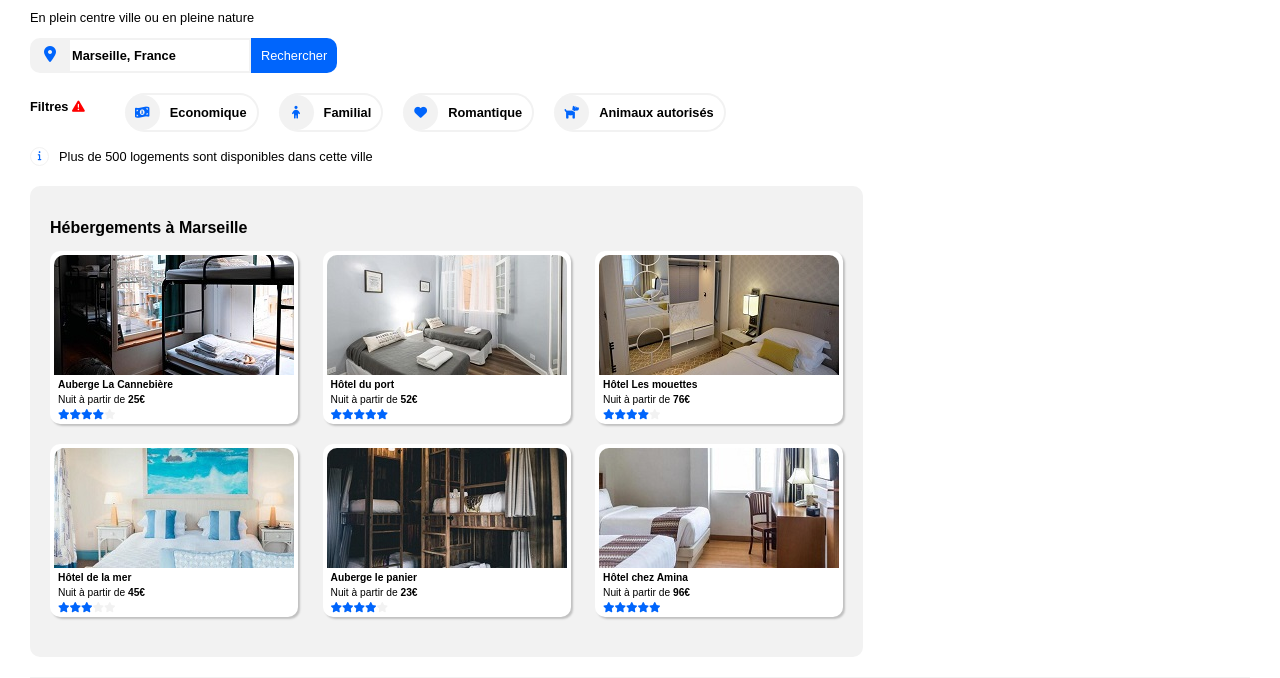
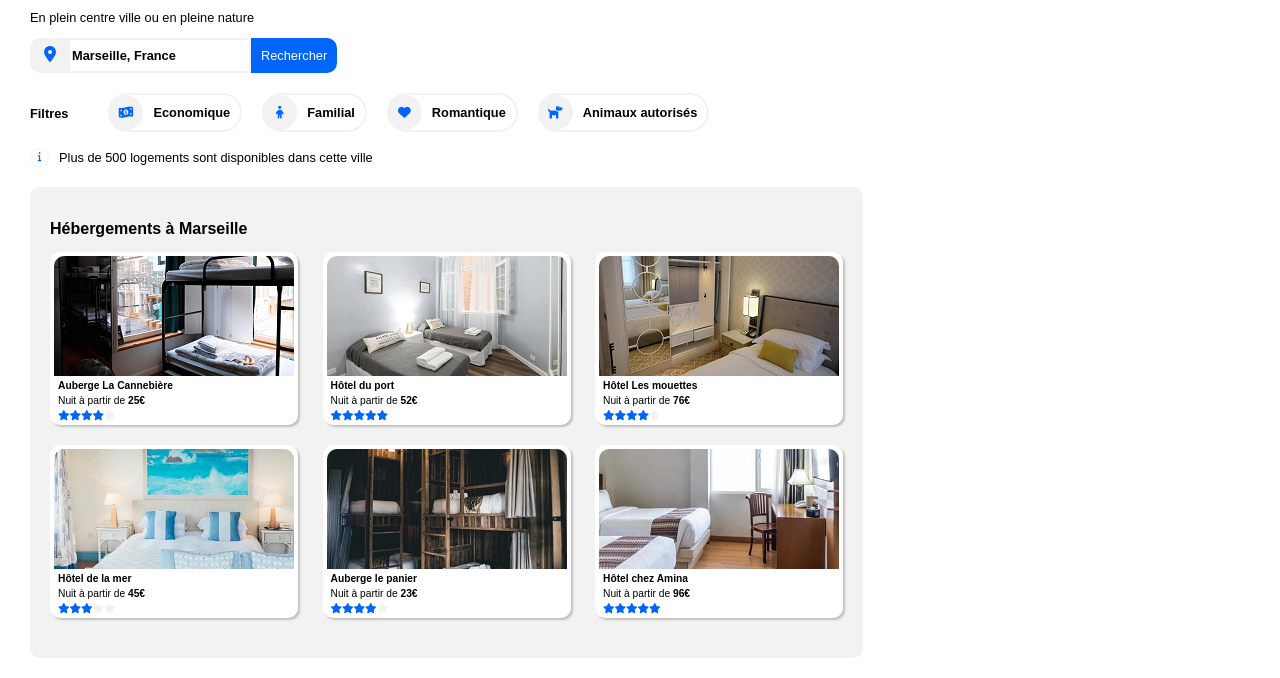
Before and after one commit to sebdelbox/SebastienDelalay_2_01042021, a plain HTML site: page index.html in a window 1280 px wide. Shown: the part 122-800 px from the top of the page. Drawn offline with Linux system fonts and the light colour scheme; a web font is replaced by a local one.

Commit message:
Reservia (maquette) - align Filtres

```diff
--- a/index.html
+++ b/index.html
@@ -35,10 +35,7 @@
                 </div>
                 <div class="element_2">
                     <div class="txt_filtre">
-                        <span style="line-height: 100%; vertical-align: middle; /*CA MARCHE PAS*/ ">Filtres</span>
-                        <a class="alerte" href="#" title="Je n'arrive pas à aligner verticalement le texte 'Filtres' avec les boutons suivants">
-                            <i class="fas fa-exclamation-triangle" style="color: red;"></i>
-                        </a>
+                        <div>Filtres</div>
                     </div>
                     <a href="#" class="a_filtre">
                         <div class="filtre">
--- a/style.css
+++ b/style.css
@@ -145,16 +145,16 @@ a.a_filtre {
     text-decoration:none;
 }
 .txt_filtre {
-    padding:6px 20px 0px 0px;
+    padding: 0px 20px 0px 0px;
     font-size: 1em;
+    height: 40px; /* 100% ne fonctionne pas */
+    display: flex;
+    align-items: center;
 }
 @media all and (max-width: 1024px) {
     .txt_filtre {
         padding-right: 20px;
         font-size: 3em;
-    }
-    .alerte { /*ALERTE TEMPORAIRE*/
-        display: none;
     }
 }
 .element_2 { /*éléments filtre*/
```
